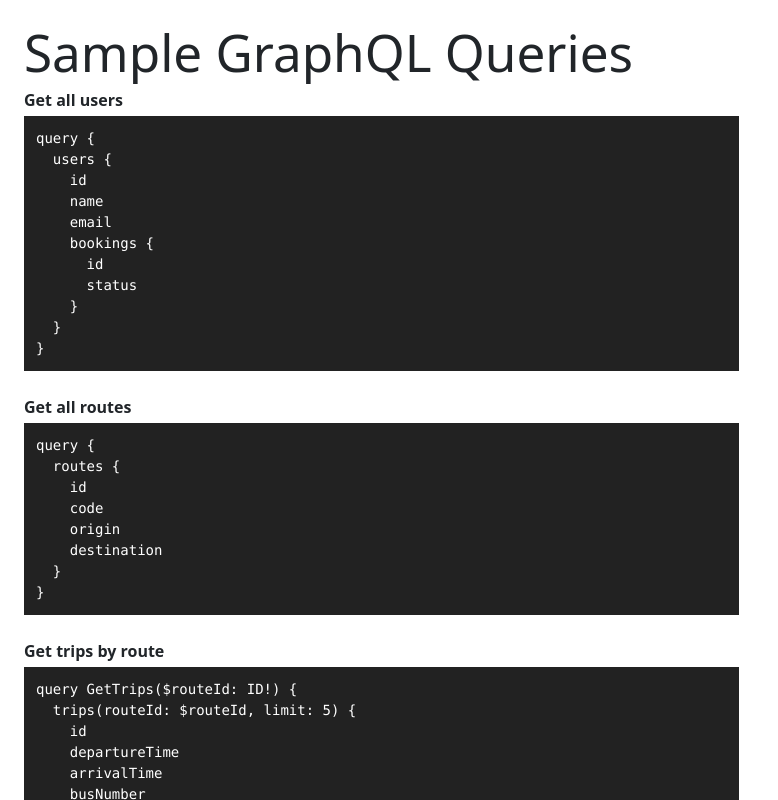
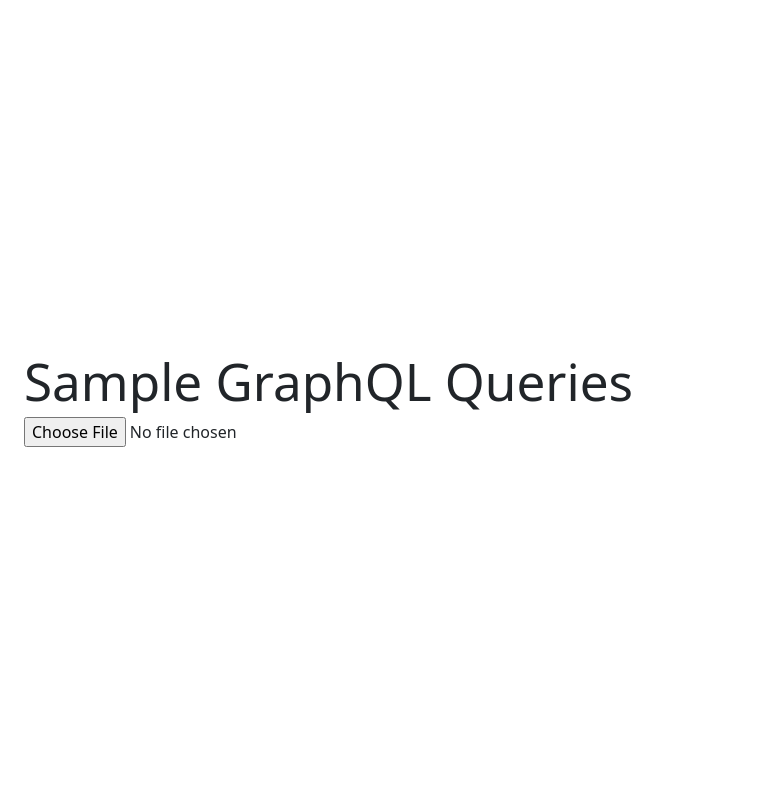
Before and after one commit to bony1820/graphql-web-tester, a React (Vite) app: page /graphql-web-tester/samples in a window 1280 px wide. Shown: the top 800 px of the page, without its empty margins (0-778 px from the left). Built offline with nearby package versions, Linux system fonts and the light colour scheme; a small style sheet from the web is missing.

Commit message:
add: upload file

```diff
--- a/package.json
+++ b/package.json
@@ -10,6 +10,8 @@
     "preview": "vite preview"
   },
   "dependencies": {
+    "@faker-js/faker": "^10.1.0",
+    "graphql": "^16.12.0",
     "react": "^19.2.0",
     "react-dom": "^19.2.0",
     "react-router-dom": "^7.9.6"
--- a/src/SampleQueries.jsx
+++ b/src/SampleQueries.jsx
@@ -1,105 +1,230 @@
-const sampleQueries = [
-  {
-    name: 'Get all users',
-    query: `query {
-  users {
-    id
-    name
-    email
-    bookings {
-      id
-      status
+import { useState } from 'react';
+import { buildSchema } from 'graphql';
+import { faker } from '@faker-js/faker';
+
+function generateSampleQueries(schemaText) {
+  try {
+    const schema = buildSchema(schemaText);
+    const queries = [];
+    const mutations = [];
+
+    // Get Query type
+    const queryType = schema.getQueryType();
+    if (queryType) {
+      const fields = queryType.getFields();
+      Object.keys(fields).forEach(fieldName => {
+        const field = fields[fieldName];
+        const args = field.args;
+        const returnType = field.type;
+
+        const { expandedArgs, callArgs, mockArgs } = expandArgs(args);
+
+        let query = `query`;
+        if (expandedArgs.length > 0) {
+          query += `(${expandedArgs.join(', ')})`;
+        }
+        query += ` {\n  ${fieldName}`;
+        if (callArgs.length > 0) {
+          query += `(${callArgs.join(', ')})`;
+        }
+        query += ` {\n    ${getBasicFields(returnType)}\n  }\n}`;
+
+        let example = `query {\n  ${fieldName}`;
+        if (mockArgs.length > 0) {
+          example += `(${mockArgs.join(', ')})`;
+        }
+        example += ` {\n    ${getBasicFieldsForExample(returnType)}\n  }\n}`;
+
+        queries.push({
+          name: fieldName,
+          request: query,
+          example
+        });
+      });
+    }
+
+    // Get Mutation type
+    const mutationType = schema.getMutationType();
+    if (mutationType) {
+      const fields = mutationType.getFields();
+      Object.keys(fields).forEach(fieldName => {
+        const field = fields[fieldName];
+        const args = field.args;
+        const returnType = field.type;
+
+        const { expandedArgs, callArgs, mockArgs } = expandArgs(args);
+
+        let mutation = `mutation`;
+        if (expandedArgs.length > 0) {
+          mutation += `(${expandedArgs.join(', ')})`;
+        }
+        mutation += ` {\n  ${fieldName}`;
+        if (callArgs.length > 0) {
+          mutation += `(${callArgs.join(', ')})`;
+        }
+        mutation += ` {\n    ${getBasicFields(returnType)}\n  }\n}`;
+
+        let example = `mutation {\n  ${fieldName}`;
+        if (mockArgs.length > 0) {
+          example += `(${mockArgs.join(', ')})`;
+        }
+        example += ` {\n    ${getBasicFieldsForExample(returnType)}\n  }\n}`;
+
+        mutations.push({
+          name: fieldName,
+          request: mutation,
+          example
+        });
+      });
+    }
+
+    return { queries, mutations };
+  } catch (error) {
+    console.error('Error parsing schema:', error);
+    return { queries: [], mutations: [] };
   }
 }
-}`
-  },
-  {
-    name: 'Get all routes',
-    query: `query {
-  routes {
-    id
-    code
-    origin
-    destination
+
+function expandArgs(args) {
+  const expandedArgs = [];
+  const callArgs = [];
+  const mockArgs = [];
+
+  args.forEach(arg => {
+    const argType = arg.type;
+    const unwrappedType = argType.ofType || argType;
+    if (unwrappedType.getFields) {
+      // Input type, expand fields
+      const inputFields = unwrappedType.getFields();
+      Object.keys(inputFields).forEach(fieldName => {
+        const field = inputFields[fieldName];
+        expandedArgs.push(`$${fieldName}: ${field.type}`);
+      });
+      const inputObj = Object.keys(inputFields).map(fieldName => `${fieldName}: $${fieldName}`).join(', ');
+      callArgs.push(`${arg.name}: { ${inputObj} }`);
+      const mockObj = Object.keys(inputFields).map(fieldName => `${fieldName}: ${getMockValue(inputFields[fieldName].type)}`).join(', ');
+      mockArgs.push(`${arg.name}: { ${mockObj} }`);
+    } else {
+      // Regular arg
+      expandedArgs.push(`$${arg.name}: ${arg.type}`);
+      callArgs.push(`${arg.name}: $${arg.name}`);
+      mockArgs.push(`${arg.name}: ${getMockValue(arg.type)}`);
     }
-}`
-  },
-  {
-    name: 'Get trips by route',
-    query: `query GetTrips($routeId: ID!) {
-  trips(routeId: $routeId, limit: 5) {
-    id
-    departureTime
-    arrivalTime
-    busNumber
-    availableSeats
+  });
+
+  return { expandedArgs, callArgs, mockArgs };
 }
-}`
-  },
-  {
-    name: 'Get bookings by user',
-    query: `query GetBookings($userId: ID!) {
-  bookings(userId: $userId, limit: 5) {
-    id
-    seatNumber
-    status
-    createdAt
-    trip {
-      id
-      busNumber
+
+function getMockValue(type) {
+  const unwrapped = type.ofType || type;
+  if (unwrapped.name === 'String') {
+    return `"${faker.lorem.words(2)}"`;
   }
+  if (unwrapped.name === 'ID') return `"${faker.string.uuid()}"`;
+  if (unwrapped.name === 'Int') {
+    return faker.number.int({ min: 1, max: 100 });
   }
-}`
-  },
-  {
-    name: 'Create user (mutation)',
-    query: `mutation {
-  createUser(input: { name: "Test User", email: "test@example.com" }) {
-    id
-    name
-    email
-    token
+  if (unwrapped.name === 'Boolean') return faker.datatype.boolean();
+  if (unwrapped.name === 'DateTime') return `"${faker.date.recent().toISOString()}"`;
+  return `"${faker.lorem.word()}"`; // Default
 }
-}`
-  },
-  {
-    name: 'Book seat (mutation)',
-    query: `mutation BookSeat($tripId: ID!, $userId: ID!, $seatNumber: Int!) {
-  bookSeat(input: { tripId: $tripId, userId: $userId, seatNumber: $seatNumber }) {
-    id
-    status
-    seatNumber
-    trip {
-      id
-      busNumber
+
+function getBasicFields(type, depth = 0) {
+  if (depth > 2) return 'id'; // Prevent deep nesting
+  if (type.ofType) {
+    return getBasicFields(type.ofType, depth);
   }
-    user {
-      id
-      name
+  if (type.getFields) {
+    const fields = type.getFields();
+    const basicFields = Object.keys(fields).slice(0, 3).map(fieldName => {
+      const fieldType = fields[fieldName].type;
+      const unwrapped = fieldType.ofType || fieldType;
+      if (unwrapped.getFields && depth < 1) {
+        return `${fieldName} {\n      ${getBasicFields(unwrapped, depth + 1)}\n    }`;
+      } else {
+        return fieldName;
       }
+    });
+    return basicFields.join('\n    ');
   }
-}`
-  },
-  {
-    name: 'Cancel booking (mutation)',
-    query: `mutation CancelBooking($id: ID!) {
-  cancelBooking(id: $id)
-}`
+  return 'id';
 }
-];
+
+function getBasicFieldsForExample(type) {
+  if (type.ofType) {
+    return getBasicFieldsForExample(type.ofType);
+  }
+  if (type.getFields) {
+    const fields = type.getFields();
+    const basicFields = Object.keys(fields).slice(0, 3);
+    return basicFields.join('\n    ');
+  }
+  return 'id';
+}
 
 export default function SampleQueries() {
+  const [queries, setQueries] = useState([]);
+  const [mutations, setMutations] = useState([]);
+
+  const handleFileUpload = (event) => {
+    const file = event.target.files[0];
+    if (file) {
+      const reader = new FileReader();
+      reader.onload = (e) => {
+        const text = e.target.result;
+        const { queries: q, mutations: m } = generateSampleQueries(text);
+        setQueries(q);
+        setMutations(m);
+      };
+      reader.readAsText(file);
+    }
+  };
+
   return (
     <div style={{ padding: 24 }}>
       <h1>Sample GraphQL Queries</h1>
+      <input type="file" accept=".graphql" onChange={handleFileUpload} />
+      {queries.length > 0 && (
+        <>
+          <h2>Queries</h2>
           <ul style={{ listStyle: 'none', padding: 0 }}>
-        {sampleQueries.map((q, idx) => (
+            {queries.map((q, idx) => (
               <li key={idx} style={{ marginBottom: 24 }}>
-            <div style={{ fontWeight: 'bold', marginBottom: 4 }}>{q.name}</div>
-            <pre style={{ background: '#222', color: '#fff', padding: 12, fontSize: 14, whiteSpace: 'pre-wrap' }}>{q.query}</pre>
+                <div style={{ fontWeight: 'bold', marginBottom: 4 }}>{idx + 1}. {q.name}</div>
+                <div style={{ marginBottom: 8 }}>
+                  <strong>Request:</strong>
+                  <pre style={{ background: '#222', color: '#fff', padding: 12, fontSize: 14, whiteSpace: 'pre-wrap', marginTop: 4 }}>{q.request}</pre>
+                </div>
+                <div>
+                  <strong>Example:</strong>
+                  <pre style={{ background: '#222', color: '#fff', padding: 12, fontSize: 14, whiteSpace: 'pre-wrap', marginTop: 4 }}>{q.example}</pre>
+                </div>
               </li>
             ))}
           </ul>
+        </>
+      )}
+      {mutations.length > 0 && (
+        <>
+          <hr style={{ margin: '40px 0' }} />
+          <h2>Mutations</h2>
+          <ul style={{ listStyle: 'none', padding: 0 }}>
+            {mutations.map((q, idx) => (
+              <li key={idx} style={{ marginBottom: 24 }}>
+                <div style={{ fontWeight: 'bold', marginBottom: 4 }}>{idx + 1}. {q.name}</div>
+                <div style={{ marginBottom: 8 }}>
+                  <strong>Request:</strong>
+                  <pre style={{ background: '#222', color: '#fff', padding: 12, fontSize: 14, whiteSpace: 'pre-wrap', marginTop: 4 }}>{q.request}</pre>
+                </div>
+                <div>
+                  <strong>Example:</strong>
+                  <pre style={{ background: '#222', color: '#fff', padding: 12, fontSize: 14, whiteSpace: 'pre-wrap', marginTop: 4 }}>{q.example}</pre>
+                </div>
+              </li>
+            ))}
+          </ul>
+        </>
+      )}
     </div>
   );
 }
```
Also changed, not shown: src/prompt.md (added, +26 -0 lines), 1 other file (tests, documents, lock files or other folders). Lines whose indentation alone changed are shown as unchanged.
